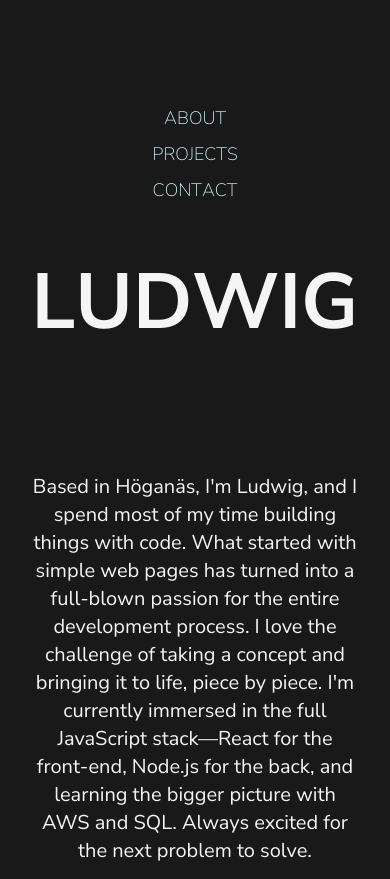
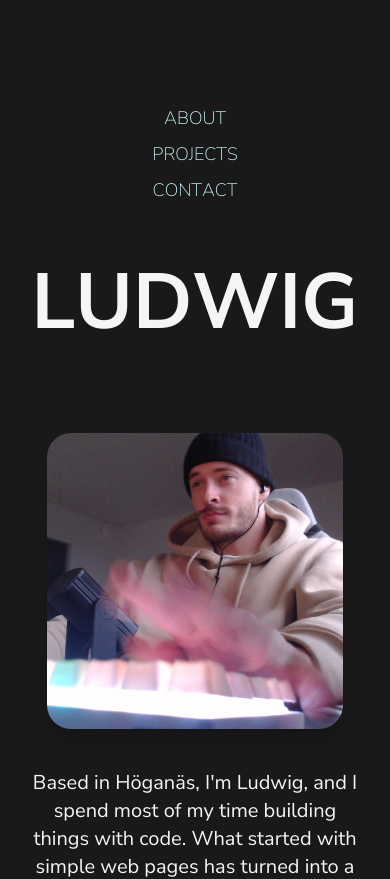
Before and after one commit to Ludwigstud/Ludwigstud.github.io, a React (Vite) app: page / in a window 390 px wide. Shown: the top 879 px of the page. Built offline with nearby package versions, Linux system fonts and the light colour scheme.

Commit message:
img sizing

```diff
--- a/package.json
+++ b/package.json
@@ -26,6 +26,7 @@
 		"eslint": "^9.36.0",
 		"eslint-plugin-react-hooks": "^5.2.0",
 		"eslint-plugin-react-refresh": "^0.4.22",
+		"gh-pages": "^6.3.0",
 		"globals": "^16.4.0",
 		"vite": "^7.1.7"
 	}
--- a/src/components/About.jsx
+++ b/src/components/About.jsx
@@ -2,7 +2,9 @@ import picture from "/src/assets/me.jpg";
 
 const About = () => {
 	return (
-		<div className="flex flex-col md:flex-row items-center justify-center gap-10 md:gap-16 px-8 py-12" id="about">
+		<div
+			className="flex flex-col-reverse md:flex-row items-center justify-center gap-10 md:gap-16 px-8 py-12"
+			id="about">
 			<p className="text-xl text-center md:text-left max-w-lg lg:w-3/5">
 				Based in Höganäs, I'm Ludwig, and I spend most of my time building things with code. What
 				started with simple web pages has turned into a full-blown passion for the entire
@@ -15,7 +17,7 @@ const About = () => {
 			<img
 				src={picture}
 				alt="A photo of Ludwig"
-				className="w-64 h-64 md:w-80 md:h-80
+				className="w-74 h-74 md:w-84 md:h-84
                            rounded-3xl object-cover shadow-xl"
 			/>
 		</div>
--- a/src/components/Header.jsx
+++ b/src/components/Header.jsx
@@ -52,7 +52,7 @@ const Header = () => {
 				</ul>
 			</nav>
 
-			<div className="Name my-10">
+			<div className="Name mt-10">
 				<h1
 					className="font-bold text-center
                                text-[clamp(1.5rem,20vw,17rem)]
```
Also changed, not shown: 1 other file (tests, documents, lock files or other folders).
